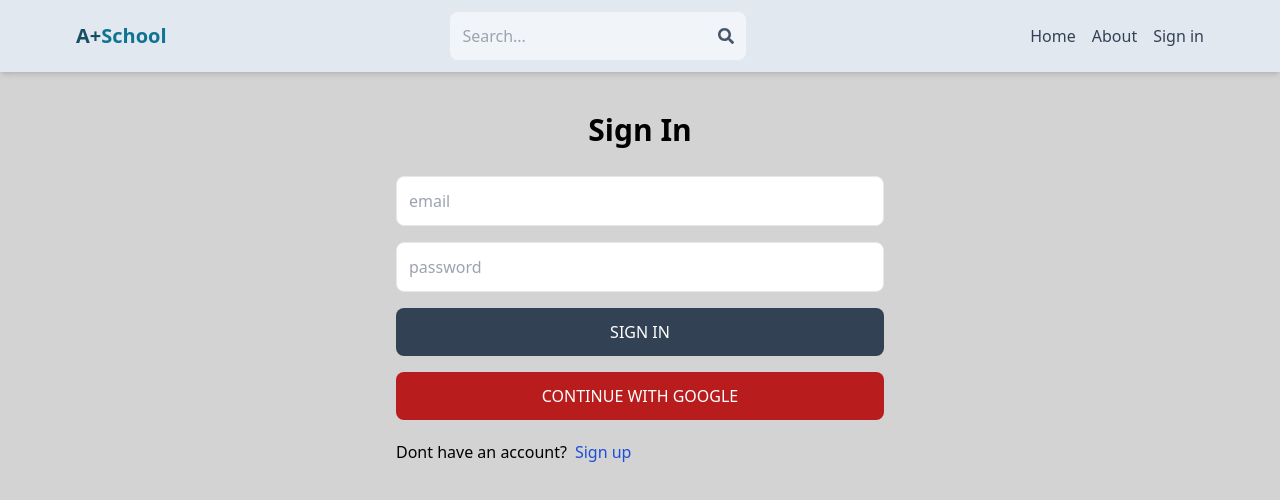
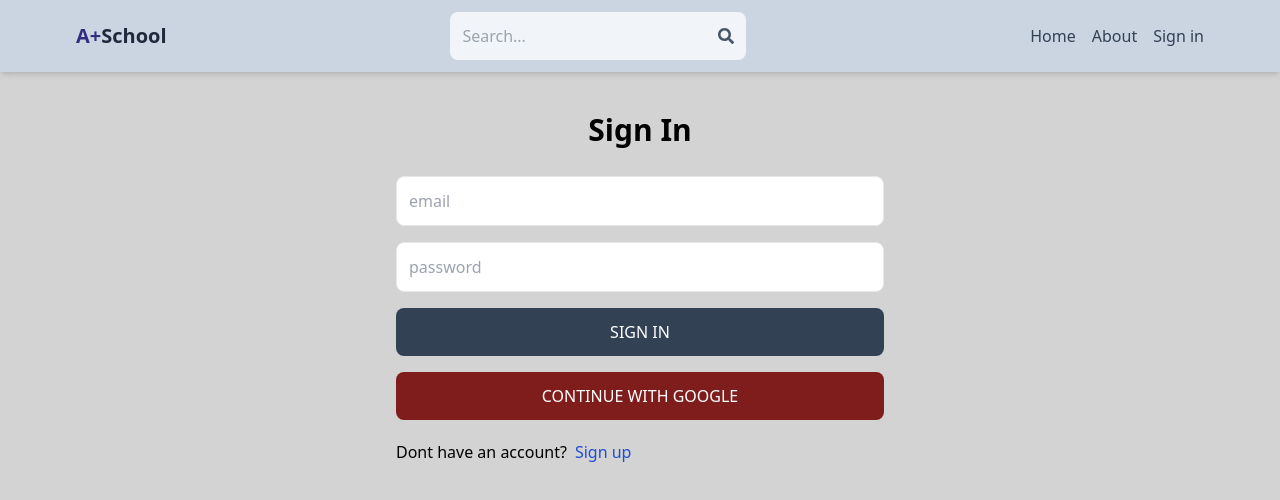
Before and after one commit to Aminuv/A-School, a React (Vite) app in the folder client/: page /sign-in in a window 1280 px wide. Shown: the top 500 px of the page. Built offline with nearby package versions, Linux system fonts and the light colour scheme; no server answers.

Commit message:
the head

```diff
--- a/client/src/components/Header.jsx
+++ b/client/src/components/Header.jsx
@@ -23,12 +23,12 @@ export default function Header() {
     }
   }, [location.search]);
   return (
-    <header className='bg-slate-200 shadow-md'>
+    <header className='bg-slate-300 shadow-md'>
       <div className='flex justify-between items-center max-w-6xl mx-auto p-3'>
         <Link to='/'>
           <h1 className='font-bold text-sm sm:text-xl flex flex-wrap'>
-            <span className='text-cyan-900'>A+</span>
-            <span className='text-cyan-700'> School</span>
+            <span className='text-indigo-900'>A+</span>
+            <span className='text-slate-800'> School</span>
           </h1>
         </Link>
         <form
--- a/client/src/components/OAuth.jsx
+++ b/client/src/components/OAuth.jsx
@@ -36,7 +36,7 @@ export default function OAuth() {
     <button
       onClick={handleGoogleClick}
       type='button'
-      className='bg-red-700 text-white p-3 rounded-lg uppercase hover:opacity-95'
+      className='bg-red-900 text-white p-3 rounded-lg uppercase hover:opacity-95'
     >
       Continue with google
     </button>
```
Also changed, not shown: client/public/vite.svg (deleted).
